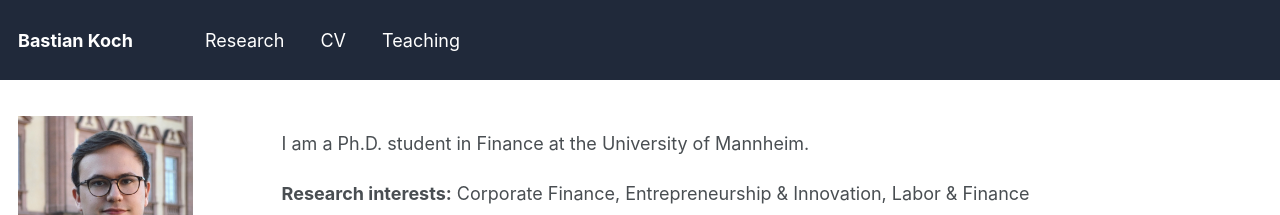
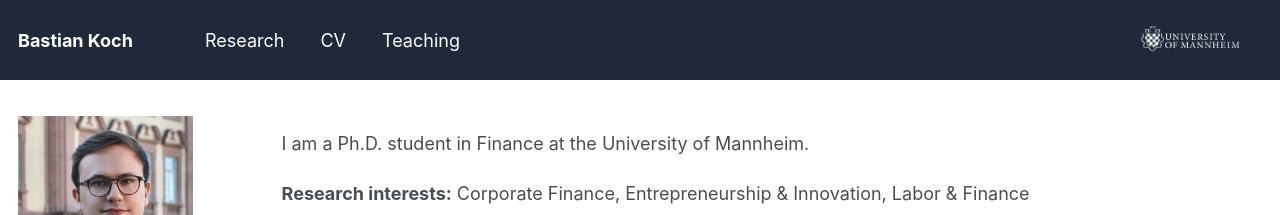
Before and after one commit to BastianKoch/BastianKoch.github.io, a Jekyll site: the page built from _pages/about.md, in a window 1280 px wide. Shown: the top 215 px of the page. Built offline with Jekyll 4.4.1, drawn with Linux system fonts in a browser that asks for light colours.

Commit message:
Add logo outside nav as absolute-positioned element, hidden on mobile
Co-Authored-By: Claude Sonnet 4.6 <noreply@anthropic.com>

```diff
--- a/_includes/masthead.html
+++ b/_includes/masthead.html
@@ -20,4 +20,7 @@
       </nav>
     </div>
   </div>
+  <a href="https://www.uni-mannheim.de" target="_blank" rel="noopener" class="uma-logo-link">
+    <img src="{{ base_path }}/images/logo-uma.png" alt="University of Mannheim">
+  </a>
 </div>
--- a/_sass/_masthead.scss
+++ b/_sass/_masthead.scss
@@ -56,3 +56,20 @@
     font-weight: 700;
   }
 }
+
+.uma-logo-link {
+  display: none;
+  position: absolute;
+  right: 1.5em;
+  top: 50%;
+  transform: translateY(-50%);
+
+  img {
+    height: 50px;
+    display: block;
+  }
+
+  @include breakpoint($large) {
+    display: block;
+  }
+}
```
